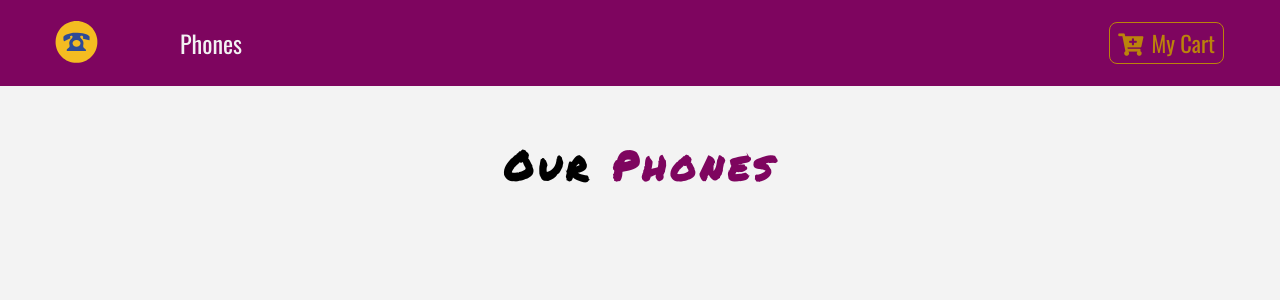
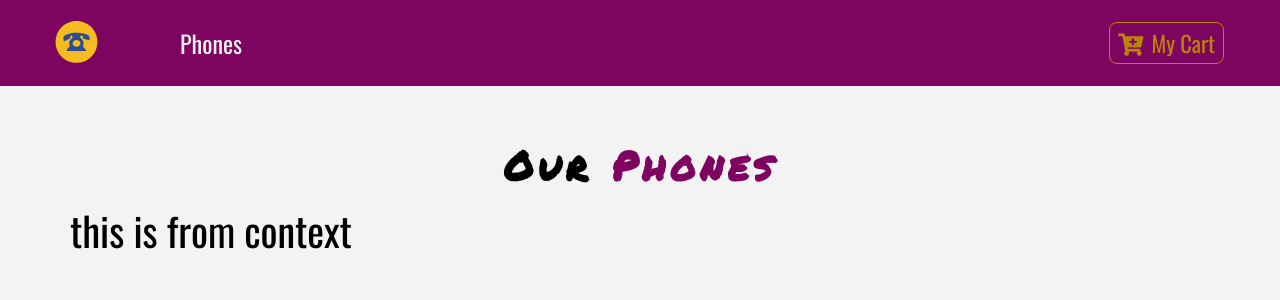
Before and after one commit to cornets28/e-buy-phones, a React (Create React App) app: page / in a window 1280 px wide. Shown: the top 300 px of the page. Built offline with nearby package versions, Linux system fonts and the light colour scheme.

Commit message:
get the value from the context

```diff
--- a/src/components/Products.js
+++ b/src/components/Products.js
@@ -2,6 +2,7 @@ import React, { Component } from 'react'
 // import SingleProduct from './SingleProduct';
 import Title from './Title';
 import { ourPhones } from '../data'
+import { PhoneConsumer, PhoneProvider } from '../context';
 
 export default class Products extends Component {
 
@@ -16,7 +17,13 @@ export default class Products extends Component {
         <div className="py-5">
           <div className="container">
             <Title name="our" title="phones" />
-            <div className="row" />
+            <div className="row">
+              <PhoneConsumer>
+                {(hello) => {
+                  return <h1>{hello}</h1>;
+                }}
+              </PhoneConsumer>
+            </div>
           </div>
         </div>
       </React.Fragment>
```
